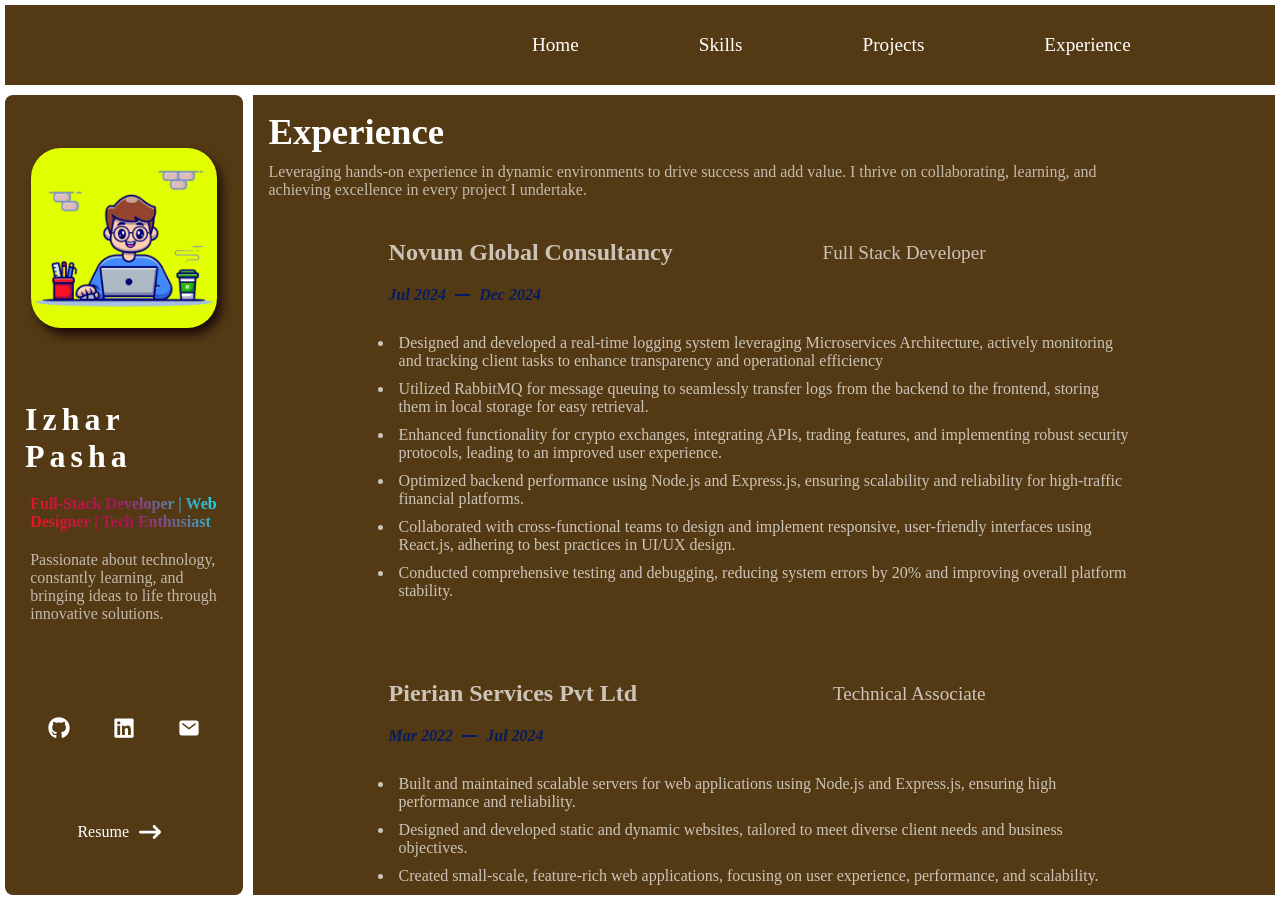
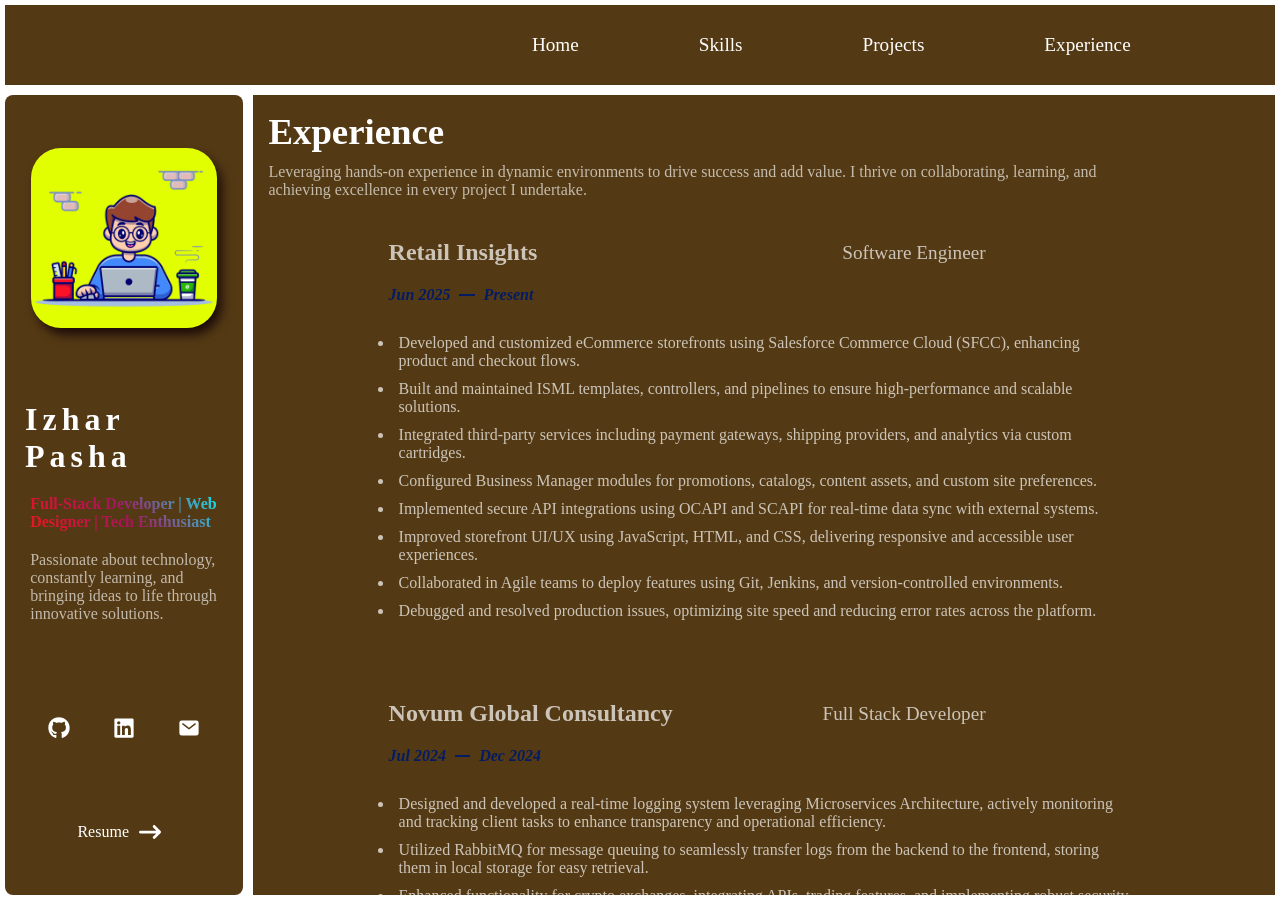
Before and after one commit to Izhar-Pasha/Personal_Portfolio, a React (Vite) app: page /experience in a window 1280 px wide. Built offline with nearby package versions, Linux system fonts and the light colour scheme.

Commit message:
Added Experience section dynamically

```diff
--- a/src/components/Experience/Experience.jsx
+++ b/src/components/Experience/Experience.jsx
@@ -1,16 +1,133 @@
-// import React from 'react'
+// import "./Experience.scss";
+// import "aos/dist/aos.css";
+// import { useEffect } from "react";
+// import AOS from "aos";
+
+// const Experience = () => {
+//   useEffect(() => {
+//     AOS.init({
+//       duration: 1000, // Animation duration in ms
+//       once: true, // Whether animation should happen only once
+//       easing: "ease-in-out", // Easing function
+//     });
+//   }, []);
+
+//   return (
+//     <div id="Experience">
+//       <div id="header" data-aos="zoom-out">
+//         <h1>Experience</h1>
+//         <p>
+//           Leveraging hands-on experience in dynamic environments to drive
+//           success and add value. I thrive on collaborating, learning, and
+//           achieving excellence in every project I undertake.
+//         </p>
+//       </div>
+//       <div className="content">
+//         <div className="history" data-aos="fade-right">
+//           <div className="company">
+//             <h1>Novum Global Consultancy</h1>
+//             <span>Full Stack Developer</span>
+//           </div>
+//           <div className="duration">
+//             <i>Jul 2024</i>
+//             <p></p>
+//             <i>Dec 2024</i>
+//           </div>
+//           <div className="role">
+//             <ul>
+//               <li>
+//                 Designed and developed a real-time logging system leveraging
+//                 Microservices Architecture, actively monitoring and tracking
+//                 client tasks to enhance transparency and operational efficiency
+//               </li>
+//               <li>
+//                 {" "}
+//                 Utilized RabbitMQ for message queuing to seamlessly transfer
+//                 logs from the backend to the frontend, storing them in local
+//                 storage for easy retrieval.
+//               </li>
+//               <li>
+//                 Enhanced functionality for crypto exchanges, integrating APIs,
+//                 trading features, and implementing robust security protocols,
+//                 leading to an improved user experience.
+//               </li>
+//               <li>
+//                 Optimized backend performance using Node.js and Express.js,
+//                 ensuring scalability and reliability for high-traffic financial
+//                 platforms.
+//               </li>
+//               <li>
+//                 Collaborated with cross-functional teams to design and implement
+//                 responsive, user-friendly interfaces using React.js, adhering to
+//                 best practices in UI/UX design.
+//               </li>
+//               <li>
+//                 Conducted comprehensive testing and debugging, reducing system
+//                 errors by 20% and improving overall platform stability.
+//               </li>
+//             </ul>
+//           </div>
+//         </div>
+
+//         <div className="history">
+//           <div className="company">
+//             <h1>Pierian Services Pvt Ltd</h1>
+//             <span>Technical Associate</span>
+//           </div>
+//           <div className="duration">
+//             <i>Mar 2022</i>
+//             <p></p>
+//             <i>Jul 2024</i>
+//           </div>
+//           <div className="role">
+//             <ul>
+//               <li>
+//                 Built and maintained scalable servers for web applications using
+//                 Node.js and Express.js, ensuring high performance and
+//                 reliability.
+//               </li>
+//               <li>
+//                 Designed and developed static and dynamic websites, tailored to
+//                 meet diverse client needs and business objectives.
+//               </li>
+//               <li>
+//                 Created small-scale, feature-rich web applications, focusing on
+//                 user experience, performance, and scalability.
+//               </li>
+//               <li>
+//                 Provided end-to-end technical support, troubleshooting complex
+//                 software issues and managing seamless backend service
+//                 installations to minimize downtime and improve client
+//                 satisfaction
+//               </li>
+//             </ul>
+//           </div>
+//         </div>
+//       </div>
+//     </div>
+//   );
+// };
+
+// export default Experience;
+
 import "./Experience.scss";
 import "aos/dist/aos.css";
-import { useEffect } from "react";
+import { useEffect, useState } from "react";
 import AOS from "aos";
+import experienceData from "./data.json"; // adjust path as needed
 
 const Experience = () => {
+  const [experiences, setExperiences] = useState([]);
+
   useEffect(() => {
     AOS.init({
-      duration: 1000, // Animation duration in ms
-      once: true, // Whether animation should happen only once
-      easing: "ease-in-out", // Easing function
+      duration: 1000,
+      once: true,
+      easing: "ease-in-out",
     });
+
+    // Set data from imported JSON
+    setExperiences(experienceData);
   }, []);
 
   return (
@@ -23,87 +140,32 @@
           achieving excellence in every project I undertake.
         </p>
       </div>
+
       <div className="content">
-        <div className="history" data-aos="fade-right">
+        {experiences.map((exp, index) => (
+          <div
+            className="history"
+            key={index}
+            data-aos={index % 2 === 0 ? "fade-right" : "fade-left"}
+          >
             <div className="company">
-            <h1>Novum Global Consultancy</h1>
-            <span>Full Stack Developer</span>
+              <h1>{exp.company}</h1>
+              <span>{exp.title}</span>
             </div>
             <div className="duration">
-            <i>Jul 2024</i>
+              <i>{exp.from}</i>
               <p></p>
-            <i>Dec 2024</i>
+              <i>{exp.to}</i>
             </div>
             <div className="role">
               <ul>
-              <li>
-                Designed and developed a real-time logging system leveraging
-                Microservices Architecture, actively monitoring and tracking
-                client tasks to enhance transparency and operational efficiency
-              </li>
-              <li>
-                {" "}
-                Utilized RabbitMQ for message queuing to seamlessly transfer
-                logs from the backend to the frontend, storing them in local
-                storage for easy retrieval.
-              </li>
-              <li>
-                Enhanced functionality for crypto exchanges, integrating APIs,
-                trading features, and implementing robust security protocols,
-                leading to an improved user experience.
-              </li>
-              <li>
-                Optimized backend performance using Node.js and Express.js,
-                ensuring scalability and reliability for high-traffic financial
-                platforms.
-              </li>
-              <li>
-                Collaborated with cross-functional teams to design and implement
-                responsive, user-friendly interfaces using React.js, adhering to
-                best practices in UI/UX design.
-              </li>
-              <li>
-                Conducted comprehensive testing and debugging, reducing system
-                errors by 20% and improving overall platform stability.
-              </li>
+                {exp.responsibilities.map((item, i) => (
+                  <li key={i}>{item}</li>
+                ))}
               </ul>
             </div>
           </div>
-
-        <div className="history">
-          <div className="company">
-            <h1>Pierian Services Pvt Ltd</h1>
-            <span>Technical Associate</span>
-          </div>
-          <div className="duration">
-            <i>Mar 2022</i>
-            <p></p>
-            <i>Jul 2024</i>
-          </div>
-          <div className="role">
-            <ul>
-              <li>
-                Built and maintained scalable servers for web applications using
-                Node.js and Express.js, ensuring high performance and
-                reliability.
-              </li>
-              <li>
-                Designed and developed static and dynamic websites, tailored to
-                meet diverse client needs and business objectives.
-              </li>
-              <li>
-                Created small-scale, feature-rich web applications, focusing on
-                user experience, performance, and scalability.
-              </li>
-              <li>
-                Provided end-to-end technical support, troubleshooting complex
-                software issues and managing seamless backend service
-                installations to minimize downtime and improve client
-                satisfaction
-              </li>
-            </ul>
-          </div>
-        </div>
+        ))}
       </div>
     </div>
   );
--- a/src/components/Experience/Experience.scss
+++ b/src/components/Experience/Experience.scss
@@ -6,7 +6,7 @@
   box-sizing: border-box;
 
   #Experience {
-    height: fit-content;
+    height: 100dvh;
     width: 100%;
     background-color: #543a14;
     display: flex;
@@ -15,7 +15,7 @@
     overflow: hidden;
 
     @include Mixin.md {
-      height: 100vh;
+      height: 100dvh;
       width: 100%;
       overflow-y: scroll;
     }
--- /dev/null
+++ b/src/components/Experience/data.json
@@ -0,0 +1,44 @@
+[
+  {
+    "company": "Retail Insights",
+    "title": "Software Engineer",
+    "from": "Jun 2025",
+    "to": "Present",
+    "responsibilities": [
+      "Developed and customized eCommerce storefronts using Salesforce Commerce Cloud (SFCC), enhancing product and checkout flows.",
+      "Built and maintained ISML templates, controllers, and pipelines to ensure high-performance and scalable solutions.",
+      "Integrated third-party services including payment gateways, shipping providers, and analytics via custom cartridges.",
+      "Configured Business Manager modules for promotions, catalogs, content assets, and custom site preferences.",
+      "Implemented secure API integrations using OCAPI and SCAPI for real-time data sync with external systems.",
+      "Improved storefront UI/UX using JavaScript, HTML, and CSS, delivering responsive and accessible user experiences.",
+      "Collaborated in Agile teams to deploy features using Git, Jenkins, and version-controlled environments.",
+      "Debugged and resolved production issues, optimizing site speed and reducing error rates across the platform."
+    ]
+  },
+  {
+    "company": "Novum Global Consultancy",
+    "title": "Full Stack Developer",
+    "from": "Jul 2024",
+    "to": "Dec 2024",
+    "responsibilities": [
+      "Designed and developed a real-time logging system leveraging Microservices Architecture, actively monitoring and tracking client tasks to enhance transparency and operational efficiency.",
+      "Utilized RabbitMQ for message queuing to seamlessly transfer logs from the backend to the frontend, storing them in local storage for easy retrieval.",
+      "Enhanced functionality for crypto exchanges, integrating APIs, trading features, and implementing robust security protocols, leading to an improved user experience.",
+      "Optimized backend performance using Node.js and Express.js, ensuring scalability and reliability for high-traffic financial platforms.",
+      "Collaborated with cross-functional teams to design and implement responsive, user-friendly interfaces using React.js, adhering to best practices in UI/UX design.",
+      "Conducted comprehensive testing and debugging, reducing system errors by 20% and improving overall platform stability."
+    ]
+  },
+  {
+    "company": "Pierian Services Pvt Ltd",
+    "title": "Technical Associate",
+    "from": "Mar 2022",
+    "to": "Jul 2024",
+    "responsibilities": [
+      "Built and maintained scalable servers for web applications using Node.js and Express.js, ensuring high performance and reliability.",
+      "Designed and developed static and dynamic websites, tailored to meet diverse client needs and business objectives.",
+      "Created small-scale, feature-rich web applications, focusing on user experience, performance, and scalability.",
+      "Provided end-to-end technical support, troubleshooting complex software issues and managing seamless backend service installations to minimize downtime and improve client satisfaction."
+    ]
+  }
+]
```
Lines whose indentation alone changed are shown as unchanged.
